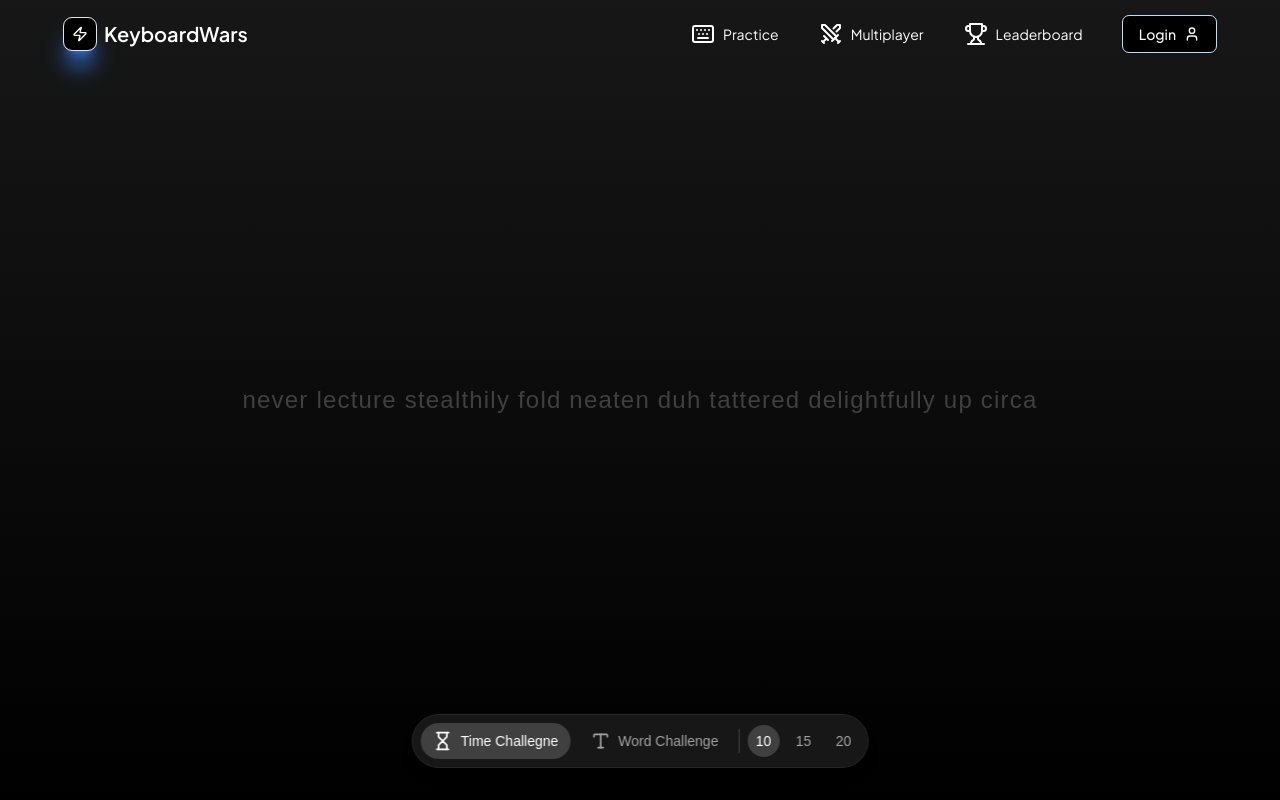
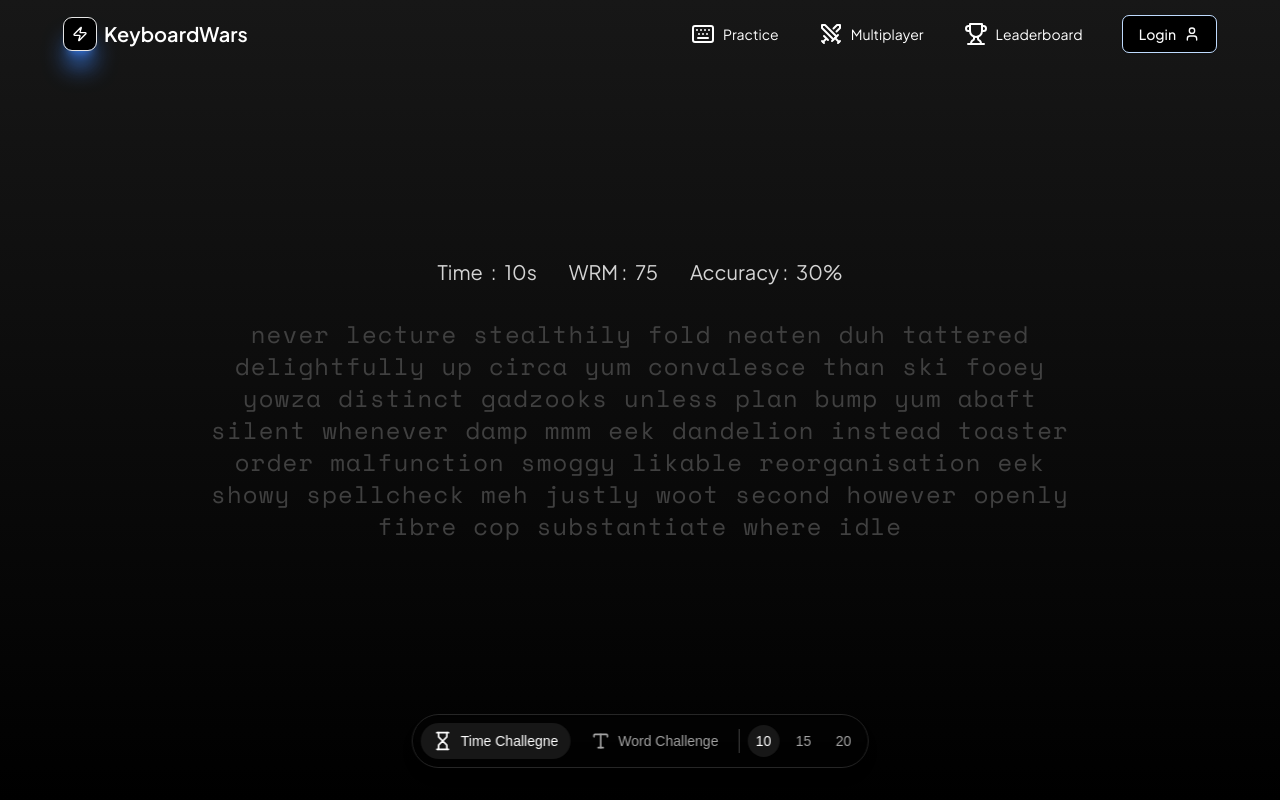
Before and after one commit to Utkarshrajmishra/dmloop, a Next.js app: page /practice in a window 1280 px wide. Built offline with nearby package versions, Linux system fonts and the light colour scheme; no server answers.

Commit message:
Add: Result Component

```diff
--- a/app/globals.css
+++ b/app/globals.css
@@ -1,6 +1,6 @@
-@import url('https://fonts.googleapis.com/css2?family=Plus+Jakarta+Sans:ital,wght@0,200..800;1,200..800&display=swap');
-@import url('https://fonts.googleapis.com/css2?family=Inter:ital,opsz,wght@0,14..32,100..900;1,14..32,100..900&display=swap');
-@import url('https://fonts.googleapis.com/css2?family=Geist+Mono:wght@100..900&display=swap');
+@import url("https://fonts.googleapis.com/css2?family=Plus+Jakarta+Sans:ital,wght@0,200..800;1,200..800&display=swap");
+@import url("https://fonts.googleapis.com/css2?family=Inter:ital,opsz,wght@0,14..32,100..900;1,14..32,100..900&display=swap");
+@import url("https://fonts.googleapis.com/css2?family=Space+Mono:ital,wght@0,400;0,700;1,400;1,700&display=swap");
 @tailwind base;
 @tailwind components;
 @tailwind utilities;
--- a/app/practice/page.tsx
+++ b/app/practice/page.tsx
@@ -3,6 +3,7 @@
 import useWords from "@/hooks/useWord";
 import { motion } from "framer-motion";
 import FloatNav from "@/components/FloatNav";
+import Result from "@/components/Result";
 
 const Practice = () => {
   const { words, updateWords } = useWords(30);
@@ -23,18 +24,21 @@ const Practice = () => {
   };
 
   return (
-    <section className="bg-gradient-to-b from-neutral-900 to-black h-[100vh] flex items-center justify-center">
-      <div className="max-w-4xl px-4 text-center md:text-left">
+    <section className="relative bg-gradient-to-b from-neutral-900 to-black h-[100vh] flex items-center justify-center">
+      <div className=" absolute max-w-4xl px-4 text-center md:text-left">
         <FloatNav />
+        <div className="flex flex-col gap-8  items-center">
+          <Result time={10} wrm={75} accuracy={30}/>
           <motion.div
             variants={containerVariants}
             initial="hidden"
             animate="visible"
           >
-          <h1 className="text-neutral-700 text-lg md:text-2xl font-giest tracking-wider leading-loose">
+            <h1 className="text-neutral-700 text-lg md:text-2xl text-center font-mono tracking-wider leading-loose">
               {words}
             </h1>
           </motion.div>
+        </div>
       </div>
     </section>
   );
--- a/components/FloatNav.tsx
+++ b/components/FloatNav.tsx
@@ -10,7 +10,7 @@ const FloatNav = () => {
   const [activeSize, setActiveSize] = useState("10");
 
   return (
-    <div className="fixed bottom-8 left-1/2 transform -translate-x-1/2 px-2 py-2 flex w-fit rounded-full bg-neutral-900/100 backdrop-blur-sm shadow-lg border border-neutral-800">
+    <div className="fixed bottom-8 left-1/2 transform -translate-x-1/2 px-2 py-2 flex w-fit rounded-full backdrop-blur-sm shadow-lg border border-neutral-800">
       <div className="flex items-center space-x-2">
         <FloatNavItem
           icon={<Hourglass className="size-5" />}
--- a/components/FloatNavButton.tsx
+++ b/components/FloatNavButton.tsx
@@ -10,8 +10,8 @@ const FloatNavButton = ({ size, isActive, onClick }: FloatNavButtonProps) => (
     type="submit"
     className={`w-8 h-8 rounded-full flex items-center justify-center transition-colors duration-200 ${
       isActive
-        ? "bg-neutral-700 text-white"
-        : "text-neutral-400 hover:text-white hover:bg-neutral-800"
+        ? "bg-neutral-900 text-white"
+        : "text-neutral-400 hover:text-white hover:bg-neutral-900"
     }`}
   >
     <span className="text-sm font-medium">{size}</span>
--- a/components/FloatNavItems.tsx
+++ b/components/FloatNavItems.tsx
@@ -10,8 +10,8 @@ const FloatNavItem = ({ icon, label, isActive, onClick }: FloatNavProps) => (
       type="submit"
       className={`flex items-center space-x-2 px-3 py-2 rounded-full transition-colors duration-200 ${
         isActive
-          ? "bg-neutral-700 text-white"
-          : "text-neutral-400 hover:text-white hover:bg-neutral-800"
+          ? "bg-neutral-900 text-white"
+          : "text-neutral-400 hover:text-white hover:bg-neutral-900"
       }`}
     >
       {icon}
--- /dev/null
+++ b/components/Result.tsx
@@ -0,0 +1,25 @@
+type TimerProps={
+    time: number,
+    wrm: number,
+    accuracy: number,
+}
+
+const Result = ({time, wrm, accuracy}: TimerProps) => {
+  return (
+    <div className="flex gap-4 h-fit w-fit">
+      <div className="font-jakarta flex gap-2 text-neutral-300 text-xl">
+        <span> Time </span>:<p>{`${time.toString()}s`}</p>{" "}
+      </div>
+      <div className="divide-y-2 divide-neutral-300"></div>
+      <div className="font-jakarta flex gap-2 text-neutral-300 text-xl">
+        WRM :<p>{wrm.toString()}</p>{" "}
+      </div>
+      <div className="divide-y-2 divide-neutral-300"></div>
+      <div className="font-jakarta flex gap-2 text-neutral-300 text-xl">
+        Accuracy :<p>{`${accuracy.toString()}%`}</p>{" "}
+      </div>
+    </div>
+  );
+};
+
+export default Result;
--- a/hooks/useWord.tsx
+++ b/hooks/useWord.tsx
@@ -10,9 +10,9 @@ const generateWords = (count: number) => {
 const useWords = (count: number) => {
   const [words, setWords] = useState<string>("");
 
-  useEffect(()=>{
-    setWords(generateWords(10))
-  },[count])
+  useEffect(() => {
+    setWords(generateWords(50));
+  }, [count]);
 
   const updateWords = useCallback(() => {
     setWords(generateWords(count));
--- a/tailwind.config.ts
+++ b/tailwind.config.ts
@@ -11,7 +11,7 @@ export default {
     fontFamily: {
       jakarta: ["Plus Jakarta Sans", "sans-serif"],
       inter:["Inter", "sans-serif"],
-      giest:["Giest Mono","sans-serif"]
+      mono:["Space Mono","sans-serif"]
     },
     container: {
       center: true,
```
Lines whose indentation alone changed are shown as unchanged.
